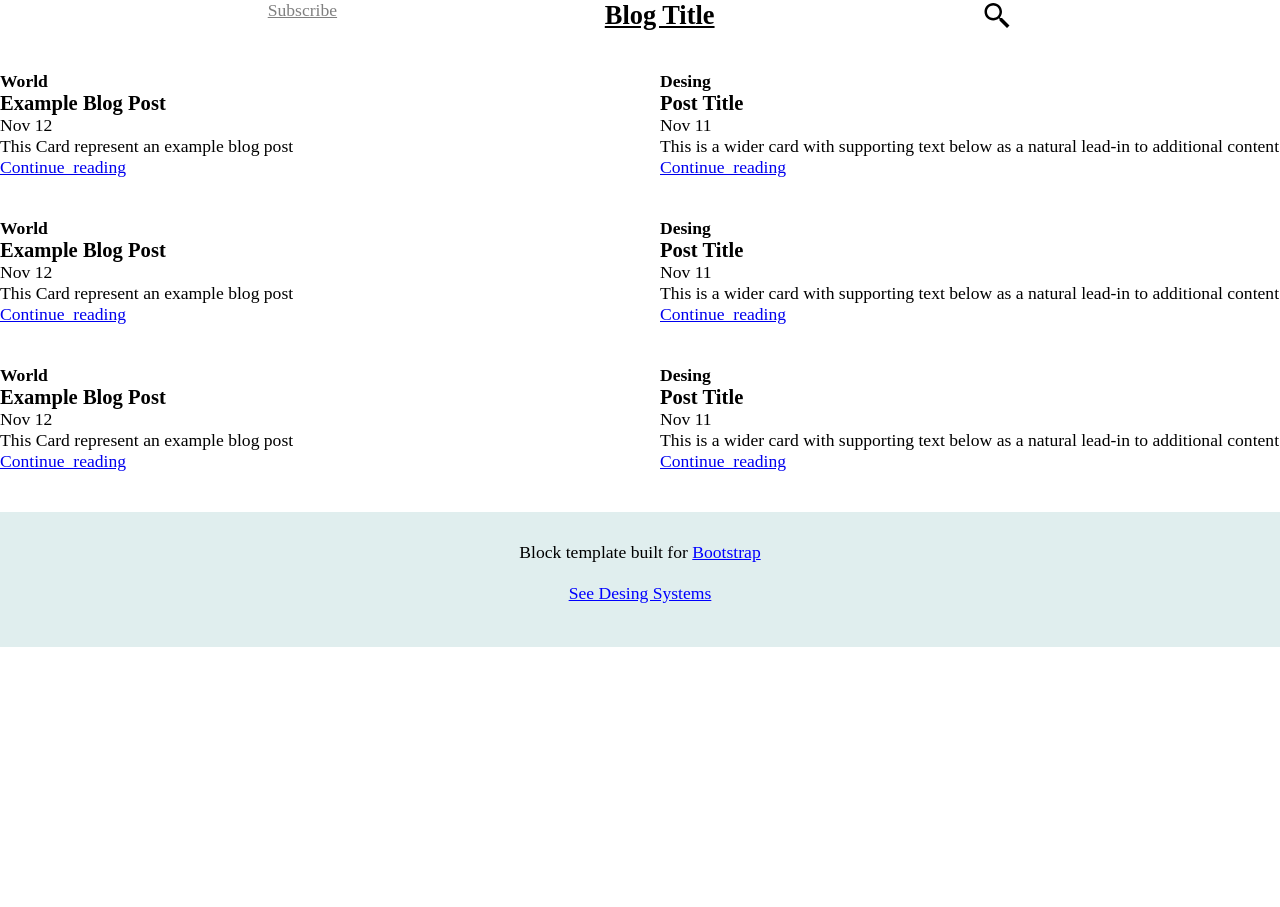
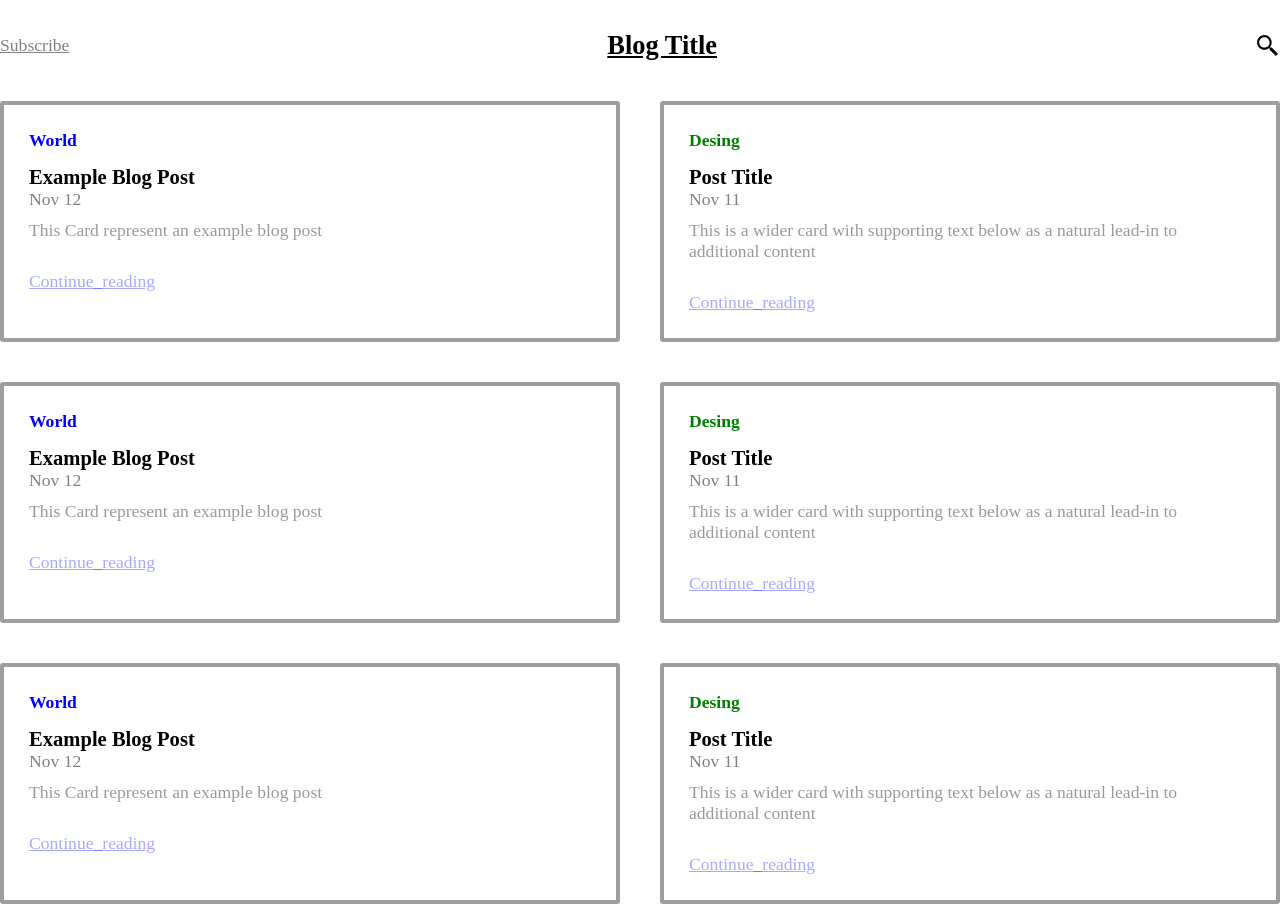
Before and after one commit to veyselguven/blogAntra_1, a website: page index.html in a window 1280 px wide. Shown: the top 907 px of the page. Before the commit the page ends 800 px from the top, so only its background shows below. Drawn offline with Linux system fonts and the light colour scheme.

Commit message:
first page completed

```diff
--- a/index.html
+++ b/index.html
@@ -12,7 +12,7 @@
       <nav>
         <a href="#" class="subscribe">Subscribe</a>
         <h1><u>Blog Title</u></h1>
-        <img src="./public/search.svg" width="30px" />
+        <img src="./public/search.svg" width="25px" height="25px" />
       </nav>
       <main>
         <article class="card_content">
--- a/style/main.css
+++ b/style/main.css
@@ -4,3 +4,35 @@ main {
   grid-template-columns: 1fr 1fr;
   gap: 40px;
 }
+
+h3 {
+  margin-top: 15px;
+}
+
+p {
+  color: #707070b6;
+  margin-top: 10px;
+  margin-bottom: 30px;
+}
+
+.card_content {
+  border: 4px solid rgba(128, 128, 128, 0.759);
+  padding: 25px;
+  border-radius: 3px;
+}
+article a {
+  color: rgba(0, 0, 255, 0.34);
+}
+
+.card_date {
+  color: gray;
+  margin-top: 10px;
+  margin-bottom: 10px;
+}
+
+.card_title_blue {
+  color: blue;
+}
+.card_title_green {
+  color: green;
+}
--- a/style/navbar.css
+++ b/style/navbar.css
@@ -1,6 +1,8 @@
 nav {
   display: flex;
-  justify-content: space-evenly;
+  justify-content: space-between;
+  align-items: center;
+  padding-top: 30px;
 }
 nav > .subscribe {
   color: gray;
--- a/style/style.css
+++ b/style/style.css
@@ -8,5 +8,19 @@
 }
 
 body {
+  width: 100%;
   font-size: 1.1rem;
 }
+
+@media only screen and (max-width: 600px) {
+  .subscribe {
+    font-size: 1.7rem;
+  }
+
+  h1 {
+    font-size: 2rem;
+  }
+  main {
+    grid-template-columns: repeat(1, 1fr);
+  }
+}
```
